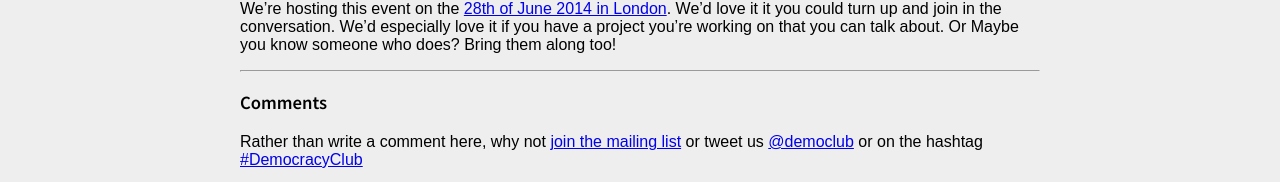
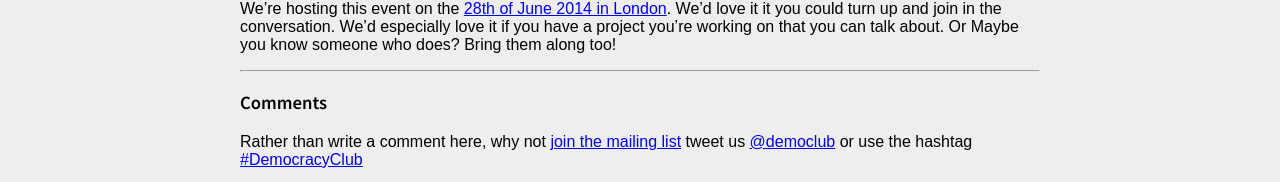
Before and after one commit to DemocracyClub/Website, a Jekyll site: the page built from _posts/2014-06-21-lets-get-talking.markdown, in a window 1280 px wide. Shown: the part 723-905 px from the top of the page. Built offline with Jekyll 4.4.1, drawn with Linux system fonts in a browser that asks for light colours; Markdown is read by kramdown in place of the engine named in the settings.

Commit message:
Fix comments text

```diff
--- a/_layouts/post.markdown
+++ b/_layouts/post.markdown
@@ -15,7 +15,7 @@ layout: default
 
 ### Comments
 
-Rather than write a comment here, why not [join the mailing list](https://groups.google.com/forum/#!forum/democracy-club) or tweet us [@democlub](https://twitter.com/democlub) or on the hashtag [#DemocracyClub](https://twitter.com/search?q=%23democracyclub)
+Rather than write a comment here, why not [join the mailing list](https://groups.google.com/forum/#!forum/democracy-club) tweet us [@democlub](https://twitter.com/democlub) or use the hashtag [#DemocracyClub](https://twitter.com/search?q=%23democracyclub)
 {% endcapture %}
 
 {{ text | markdownify }}
```
